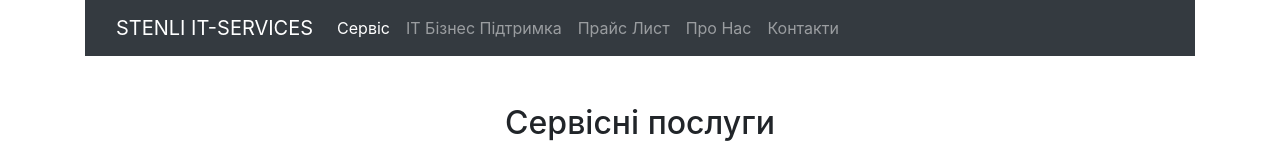
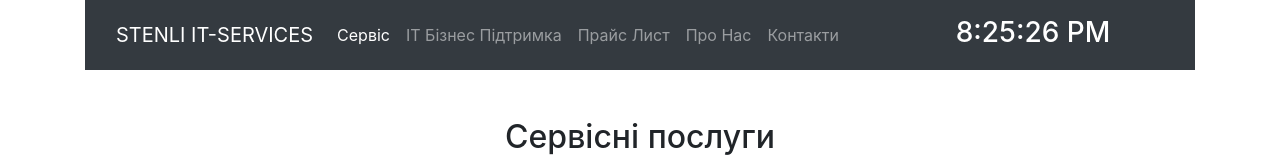
Before and after one commit to stenli12/final-project, a plain HTML site: page index.html in a window 1280 px wide. Shown: the top 168 px of the page. Drawn offline with nearby package versions, Linux system fonts and the light colour scheme.

Commit message:
add clock

```diff
--- a/index.html
+++ b/index.html
@@ -40,6 +40,18 @@
                             <a class="nav-link" href="#Contacts">Контакти</a>
                         </li>
                     </ul>
+                </div>
+                <div class="col-md-3">
+                    <div class=" bg-dark text-white">
+                        <h3 class="card-title text-center">
+                            <div class="d-flex flex-wrap justify-content-center mt-2">
+                                <a><span class="badge hours"></span></a>
+                                <a><span class="badge min"></span></a>
+                                <a><span class="badge sec"></span></a>
+                                <div class="clock"></div>
+                            </div>
+                        </h3>
+                    </div>
                 </div>
             </div>
         </nav>
@@ -279,6 +291,7 @@
     <script src="https://stackpath.bootstrapcdn.com/bootstrap/4.5.2/js/bootstrap.min.js"
         integrity="sha384-B4gt1jrGC7Jh4AgTPSdUtOBvfO8shuf57BaghqFfPlYxofvL8/KUEfYiJOMMV+rV"
         crossorigin="anonymous"></script>
+    <script src="js/index.js"></script>
 </body>
 
 </html>
--- a/js/index.js
+++ b/js/index.js
@@ -0,0 +1,5 @@
+const clockContainer = document.querySelector(".clock"); // зробили зміну для класу годиника
+function updateClock() {
+  clockContainer.innerText = new Date().toLocaleTimeString(); //якимось чином функція запрацювала
+}
+setInterval(updateClock, 1000); // зробили інтервал для годиника
```
Lines whose indentation alone changed are shown as unchanged.
